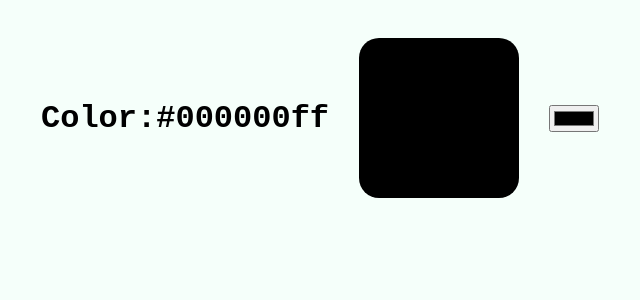
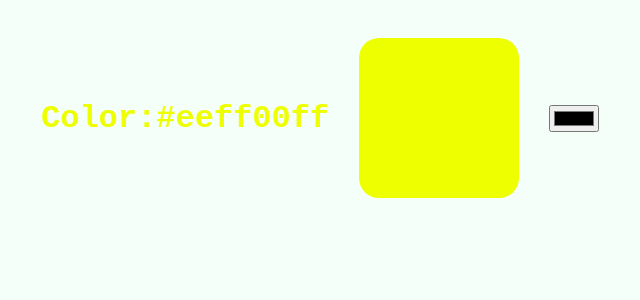
Before and after one commit to F-cloud-source/react-learning-lab, a React (Vite) app: page / in a window 1280 px wide. Shown: the top 300 px of the page, without its empty margins (17-657 px from the left). Built offline with nearby package versions, Linux system fonts and the light colour scheme.

Commit message:
Change Black color Intail State to New Yellow Intail State

```diff
--- a/src/colorPickkerApp.jsx
+++ b/src/colorPickkerApp.jsx
@@ -5,7 +5,7 @@ import  './colorApp.css'
 //  color Using onChangecolor  react hook and use inline css for all Project to dislplay color on UI
 function ColorPicker(){
 
-  let [color , setColor] = useState("#000000ff")
+  let [color , setColor] = useState("#eeff00ff")
 
 
   function Changecolor(event){
```
